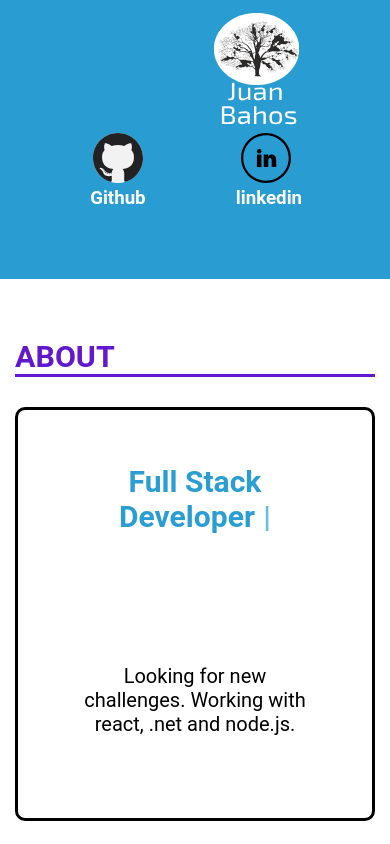
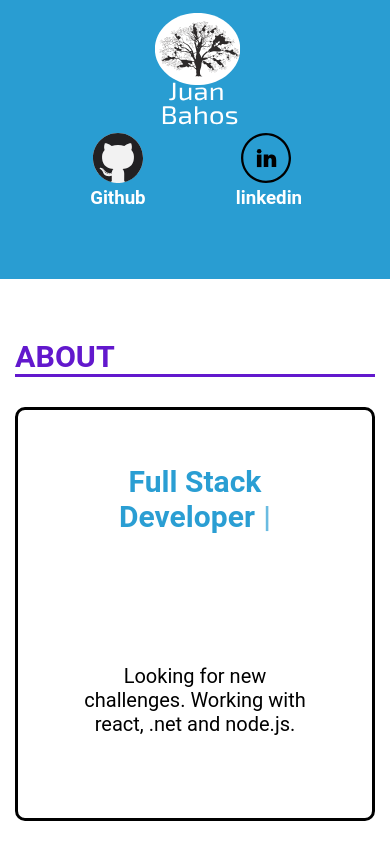
Before and after one commit to cadenahos/React-Portfolio-, a React app: page / in a window 390 px wide. Shown: the top 844 px of the page. Built offline with nearby package versions, Linux system fonts and the light colour scheme; no server answers.

Commit message:
fix: header in mobile

```diff
--- a/src/styles/Header.scss
+++ b/src/styles/Header.scss
@@ -10,7 +10,6 @@
   display: flex;
   justify-content: center;
   align-self: center;
-  margin-left: 30%;
 }
 
 .menu-logo img {
```
